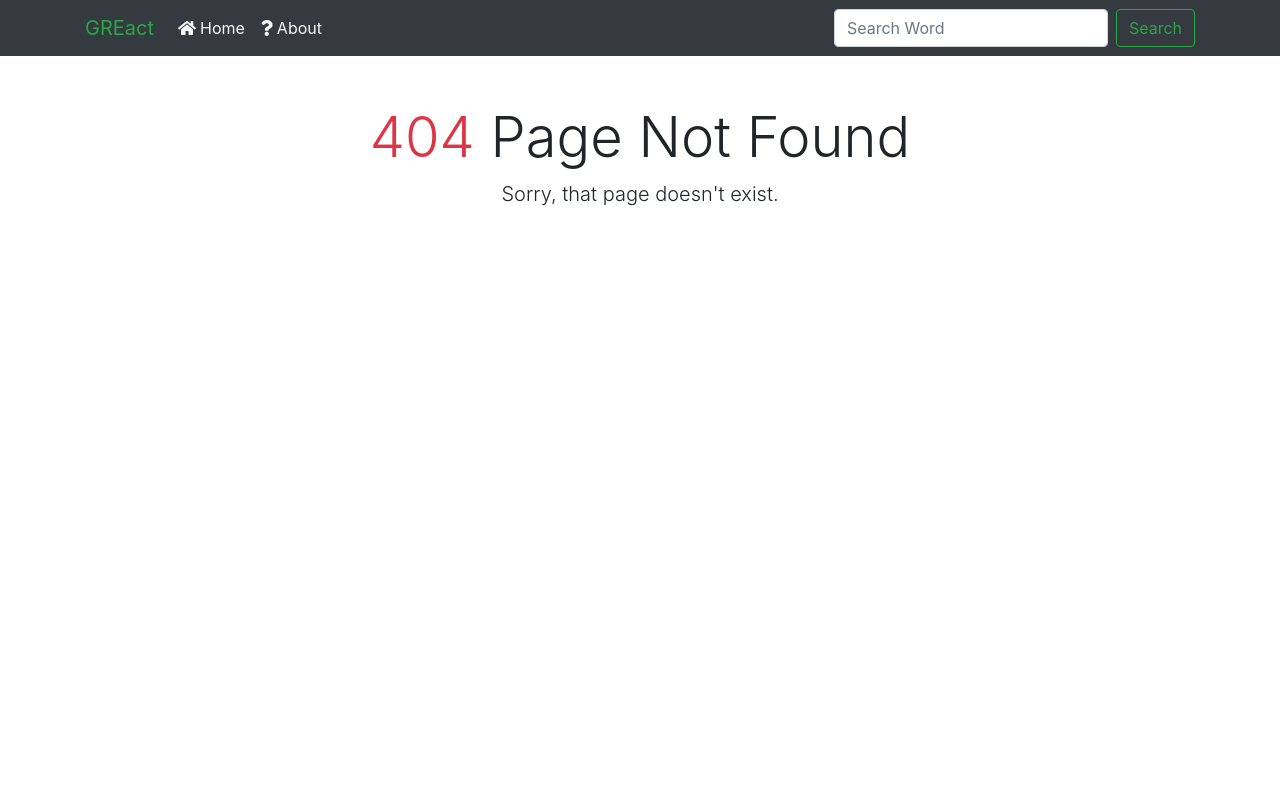
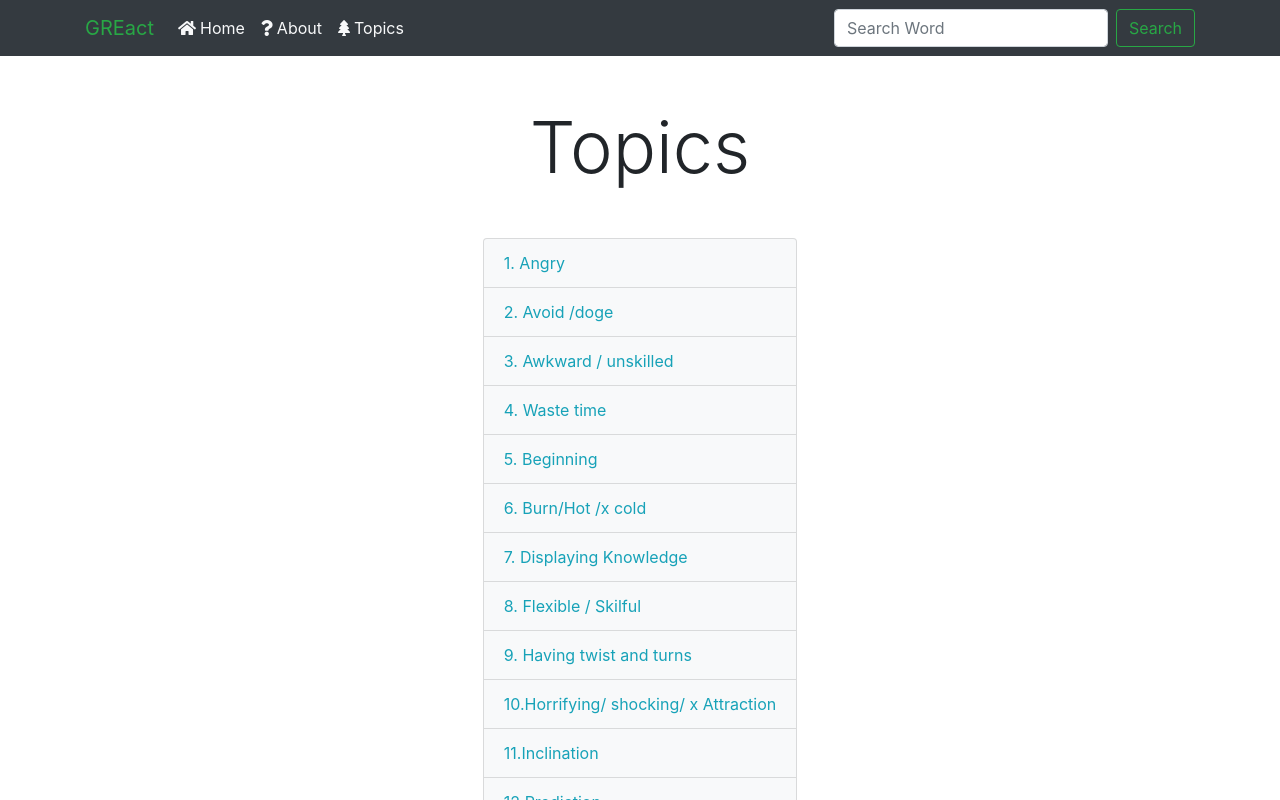
Before and after one commit to pranavmodx/GREact, a React (Create React App) app: page /topics in a window 1280 px wide. Before the commit this address had no page. Shown: the top 800 px of the page. Built offline with nearby package versions, Linux system fonts and the light colour scheme.

Commit message:
added 'Topic' component

```diff
--- a/src/App.js
+++ b/src/App.js
@@ -4,6 +4,7 @@ import { Provider } from "../src/context";
 import Navbar from "./components/layout/Navbar";
 import Home from "./components/pages/Home";
 import About from "./components/pages/About";
+import Topics from "./components/pages/Topics";
 import NotFound from "./components/pages/NotFound";
 
 import "bootstrap/dist/css/bootstrap.min.css";
@@ -19,6 +20,7 @@ class App extends Component {
             <Switch>
               <Route exact path="/" component={Home} />
               <Route exact path="/about" component={About} />
+              <Route exact path="/topics" component={Topics} />
               <Route component={NotFound} />
             </Switch>
           </div>
--- a/src/components/layout/Buttons.js
+++ b/src/components/layout/Buttons.js
@@ -52,7 +52,7 @@ class Buttons extends Component {
                 className="btn btn-dark px-4"
                 onClick={this.onRandomClick.bind(this, words.length, dispatch)}
               >
-                <i className="fas fa-random mr-1" />
+                <i className="fas fa-random mr-2" />
                 Random Word
               </button>
               <button
--- a/src/components/layout/Navbar.js
+++ b/src/components/layout/Navbar.js
@@ -26,7 +26,14 @@ const Navbar = () => {
               </li>
               <li className="nav-item">
                 <Link className="nav-link text-light" to="/about">
-                  <i className="fas fa-question mr-1" />About
+                  <i className="fas fa-question mr-1" />
+                  About
+                </Link>
+              </li>
+              <li className="nav-item">
+                <Link className="nav-link text-light" to="/topics">
+                  <i className="fas fa-tree mr-1" />
+                  Topics
                 </Link>
               </li>
             </ul>
--- /dev/null
+++ b/src/components/pages/Topics.js
@@ -0,0 +1,42 @@
+import React, { Component } from "react";
+import { Link } from "react-router-dom";
+import { Consumer, topicIDS } from "../../context";
+
+class Topics extends Component {
+  onClick(id, dispatch) {
+    dispatch({ type: "LOAD_TOPIC", payload: id });
+  }
+  render() {
+    return (
+      <Consumer>
+        {value => {
+          const { words, dispatch } = value;
+          return (
+            <div className="container">
+              <h1 className="display-3 mb-5">Topics</h1>
+              <ul
+                className="list-group text-left"
+                style={{ display: "inline-block" }}
+              >
+                {topicIDS.map((id, idx) => (
+                  <li key={idx} className="list-group-item bg-light">
+                    <Link
+                      to="/"
+                      className="text-info"
+                      style={{ textDecoration: "none" }}
+                      onClick={this.onClick.bind(this, id, dispatch)}
+                    >
+                      {words[id].TOPIC}
+                    </Link>
+                  </li>
+                ))}
+              </ul>
+            </div>
+          );
+        }}
+      </Consumer>
+    );
+  }
+}
+
+export default Topics;
--- a/src/context.js
+++ b/src/context.js
@@ -34,6 +34,12 @@ const reducer = (state, action) => {
         currentTopicNo: action.payload,
         currentWord: greData[topicIDS[action.payload]]
       };
+    case "LOAD_TOPIC":
+      return {
+        ...state,
+        currentTopicNo: Number(greData[action.payload].TOPIC.slice(0, 3)) - 1,
+        currentWord: greData[action.payload]
+      };
     default:
       return state;
   }
@@ -44,7 +50,6 @@ export class Provider extends Component {
     words: greData,
     currentWord: greData[0],
     currentTopicNo: 0,
-    topicIDS: topicIDS,
     dispatch: action => this.setState(state => reducer(state, action))
   };
 
```
